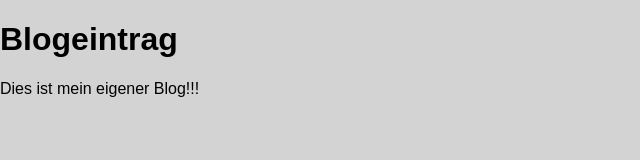
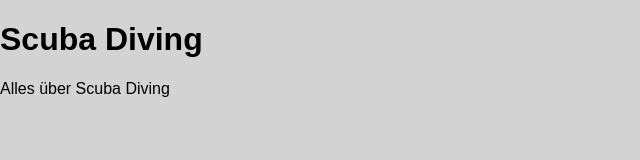
Before and after one commit to gymmu/blogeintrag-E227524, a plain HTML site: page index.html in a window 1280 px wide. Shown: the whole page, without its empty margins (0-640 px from the left). Drawn offline with Linux system fonts and the light colour scheme.

Commit message:
Titel geschrieben

```diff
--- a/index.html
+++ b/index.html
@@ -5,7 +5,7 @@
   <meta charset="UTF-8">
   <meta http-equiv="X-UA-Compatible" content="IE=edge">
   <meta name="viewport" content="width=device-width, initial-scale=1.0">
-  <title>Eigene Webseite</title>
+  <title>Scuba Diving</title>
 
   <link rel="stylesheet" href="style.css">
 
@@ -13,10 +13,10 @@
 
 <body>
 
-  <h1>Blogeintrag</h1>
+  <h1>Scuba Diving</h1>
   <main>
     <section>
-      Dies ist mein eigener Blog!!!
+      Alles über Scuba Diving
     </section>
   </main>
 
```
